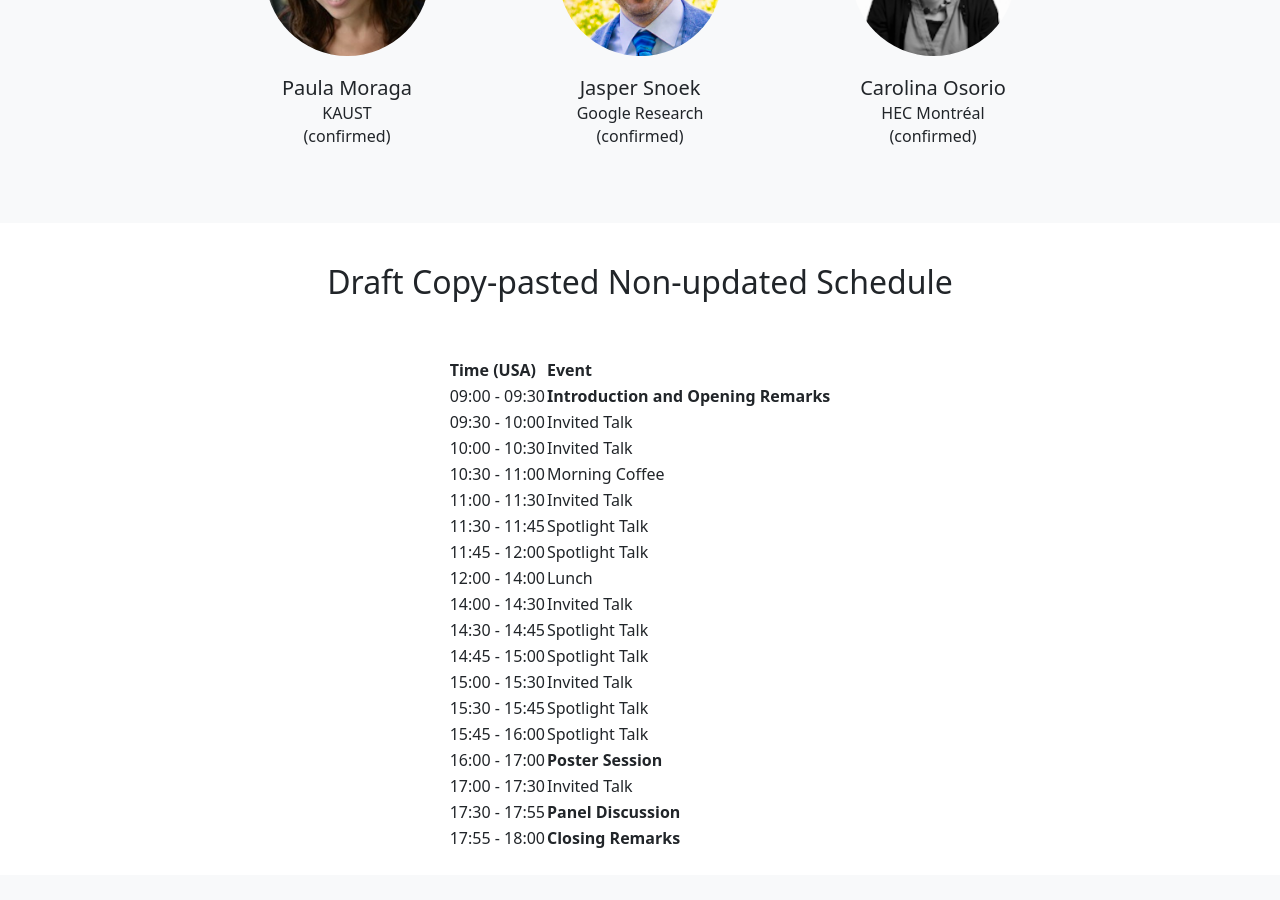
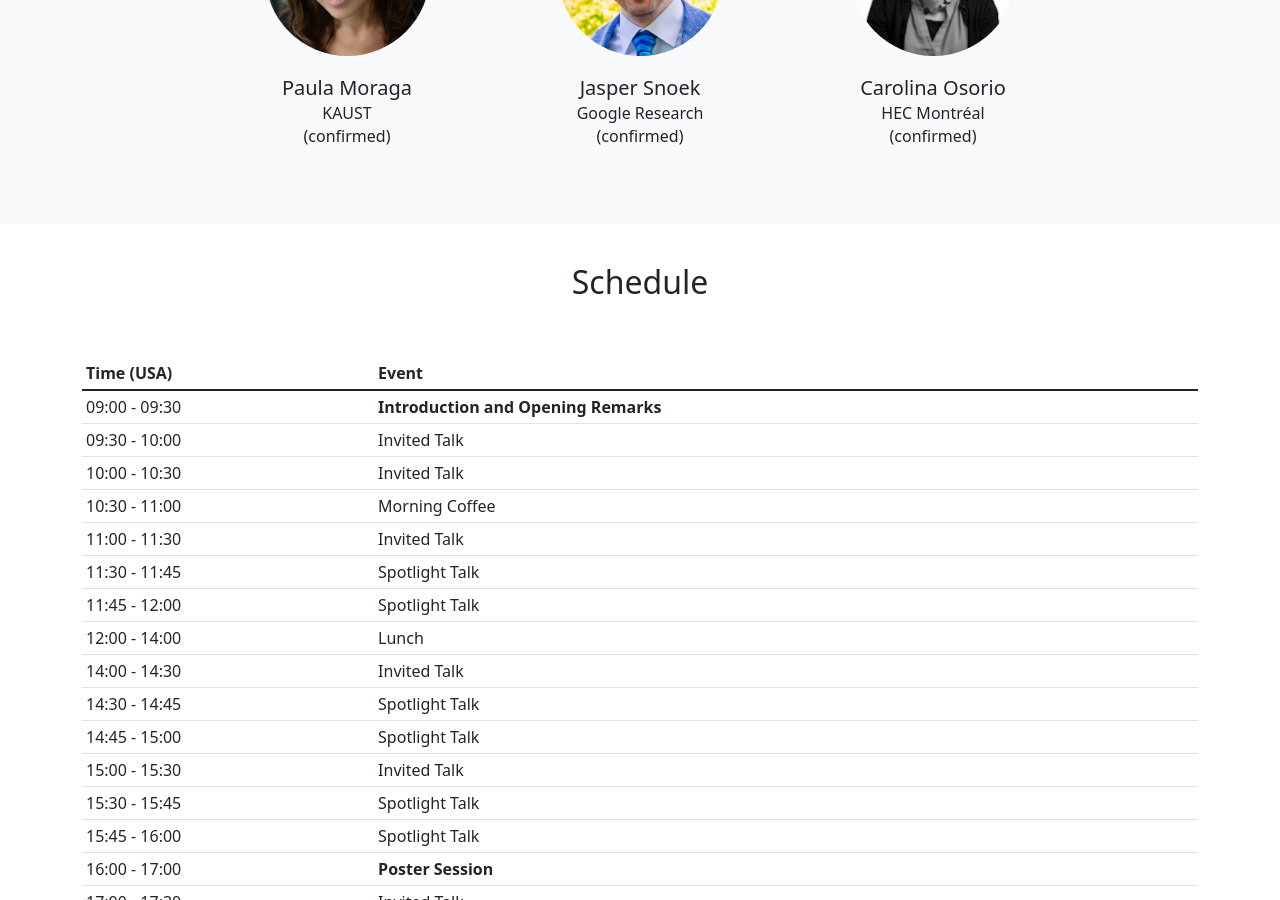
Before and after one commit to gp-seminar-series/neurips-2022, a Jekyll site: the page built from index.html, in a window 1280 px wide and 900 px high, scrolled down 1253 px. Built offline with Jekyll 4.4.1, drawn with Linux system fonts in a browser that asks for light colours; nearby versions of some CDN libraries.

Commit message:
Update styling.

```diff
--- a/schedule.html
+++ b/schedule.html
@@ -2,9 +2,9 @@
 published: false
 ---
 
-<h1 class="h2 text-center pt-3 pb-5">Draft Copy-pasted Non-updated Schedule</h1>
+<h1 class="h2 text-center pt-3 pb-5">Schedule</h1>
 
-<div class="table-sm table-hover d-flex justify-content-center" markdown="1">
+<div class="d-flex justify-content-center" markdown="1">
 
 | Time (USA)    | Event                                          |
 |---------------|------------------------------------------------|
@@ -27,8 +27,6 @@ published: false
 | 17:30 - 17:55 | **Panel Discussion** |
 | 17:55 - 18:00 | **Closing Remarks** |
 |---------------|------------------------------------------------|
-
-
-
+{: .table .table-sm .table-hover }
 
 </div>
```
